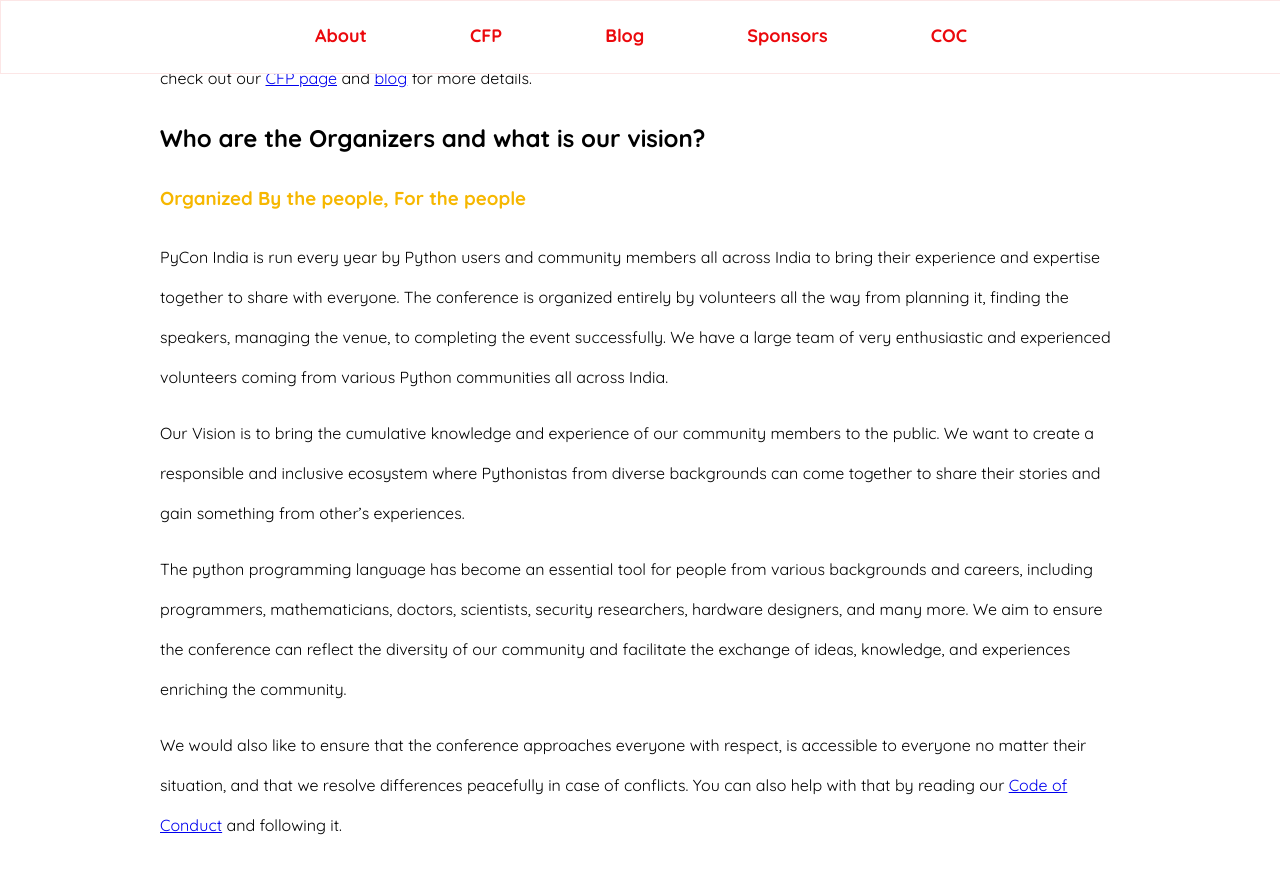
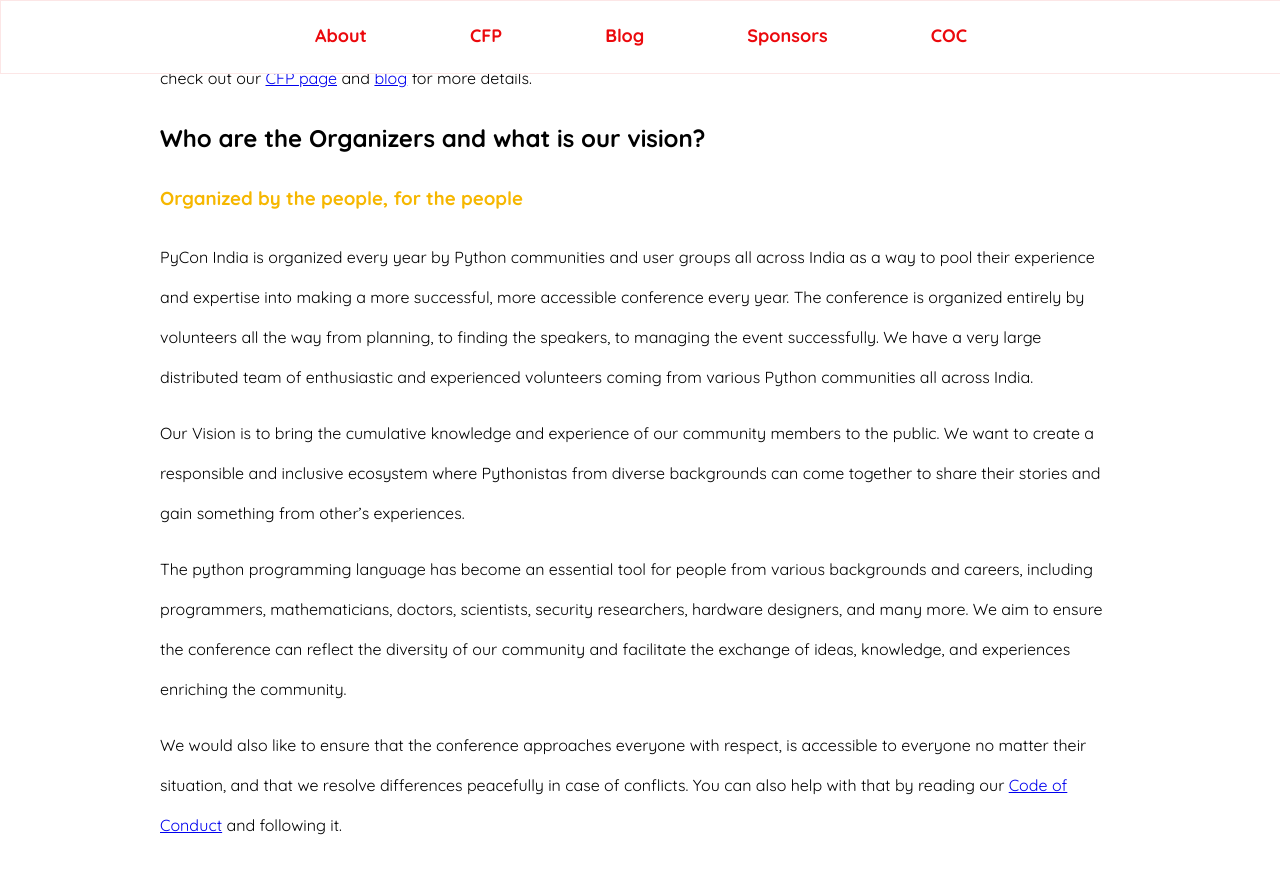
Before and after one commit to pythonindia/inpycon2020, a Jekyll site: the page built from about.md, in a window 1280 px wide and 900 px high, scrolled down 1081 px. Shown: the top 874 px of the window. Built offline with Jekyll 4.4.1, drawn with Linux system fonts in a browser that asks for light colours.

Commit message:
Apply suggestions from code review
Co-authored-by: Vipul Gupta <vipulgupta2048@gmail.com>

```diff
--- a/about.md
+++ b/about.md
@@ -27,9 +27,11 @@
 
 ## Who are the Organizers and what is our vision?
 
-### <span style="color:#F6B700">Organized By the people, For the people</span>
+### <span style="color:#F6B700">Organized by the people, for the people</span>
 
-PyCon India is run every year by Python users and community members all across India to bring their experience and expertise together to share with everyone. The conference is organized entirely by volunteers all the way from planning it, finding the speakers, managing the venue, to completing the event successfully. We have a large team of very enthusiastic and experienced volunteers coming from various Python communities all across India.
+
+PyCon India is organized every year by Python communities and user groups all across India as a way to pool their experience and expertise into making a more successful, more accessible conference every year. The conference is organized entirely by volunteers all the way from planning, to finding the speakers, to managing the event successfully. We have a very large distributed team of enthusiastic and experienced volunteers coming from various Python communities all across India.
+
 
 Our Vision is to bring the cumulative knowledge and experience of our community members to the public. We want to create a responsible and inclusive ecosystem where Pythonistas from diverse backgrounds can come together to share their stories and gain something from other's experiences.
 
```
